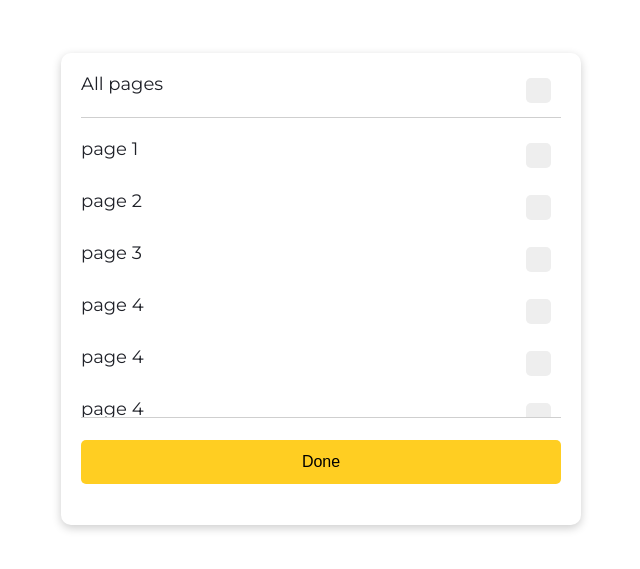
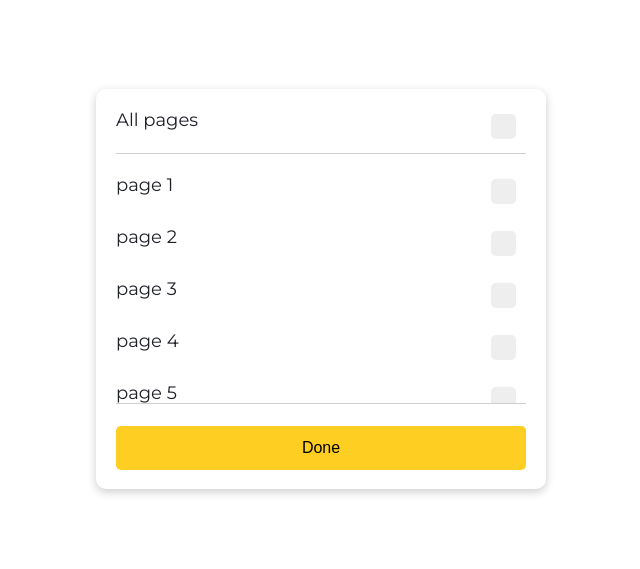
Before and after one commit to justJubair/ellty-test, a React (Vite) app: page / in a window 1280 px wide. Shown: the part 111-680 px from the top of the page, without its empty margins (319-959 px from the left). Built offline with nearby package versions, Linux system fonts and the light colour scheme.

Commit message:
Add: checkbox color changed for odd and even

```diff
--- a/src/App.Module.css
+++ b/src/App.Module.css
@@ -9,13 +9,10 @@
 }
 
 
-
-
-
 .container {
   box-shadow: 0 3px 10px rgb(0 0 0 / 0.2);
-  height: 59vh;
-  width: 65vh;
+  height: 400px;
+  width: 450px;
   border-radius: 10px;
   padding: 20px;
 }
@@ -39,7 +36,7 @@
 
 .row-collection {
   border-bottom: 1px solid rgb(207, 207, 207);
-  height: 300px;
+  height: 250px;
   overflow: auto;
 }
 
@@ -95,10 +92,18 @@ p {
   background-color: #eee;
 }
 
-/* When the checkbox is checked, add a blue background */
-.container input:checked ~ .checkmark {
-  background-color: #2196f3;
+
+/* Change color for checked odd checkboxes */
+.container input[type="checkbox"].odd-checkbox:checked + .checkmark {
+  background-color: #5087F8;
+  ;
 }
+
+
+.container input[type="checkbox"].even-checkbox:checked + .checkmark {
+  background-color: #2469F6;
+}
+
 
 /* Create the checkmark/indicator (hidden when not checked) */
 .checkmark:after {
--- a/src/App.jsx
+++ b/src/App.jsx
@@ -3,6 +3,8 @@ import "./App.Module.css";
 import toast from "react-hot-toast";
 
 const App = () => {
+
+
   const [selectAll, setSelectAll] = useState(false);
 
   // state to hold the values of multiple checkboxes
@@ -11,6 +13,8 @@ const App = () => {
     checkbox2: false,
     checkbox3: false,
     checkbox4: false,
+    checkbox5: false,
+    checkbox6: false,
   });
 
   // handle select all checkboxs
@@ -65,6 +69,7 @@ const App = () => {
               <label className="checkbox-container">
                 <input
                   type="checkbox"
+                  className="even-checkbox"
                   checked={selectAll}
                   onChange={handleSelectAllChange}
                 />
@@ -89,6 +94,7 @@ const App = () => {
                   <input
                     type="checkbox"
                     name="checkbox1"
+                    className="odd-checkbox"
                     checked={checkboxValues.checkbox1}
                     onChange={handleCheckboxChange}
                   />
@@ -110,6 +116,7 @@ const App = () => {
                   <input
                     type="checkbox"
                     name="checkbox2"
+                    className="even-checkbox"
                     checked={checkboxValues.checkbox2}
                     onChange={handleCheckboxChange}
                   />
@@ -131,6 +138,7 @@ const App = () => {
                   <input
                     type="checkbox"
                     name="checkbox3"
+                    className="odd-checkbox"
                     checked={checkboxValues.checkbox3}
                     onChange={handleCheckboxChange}
                   />
@@ -152,52 +160,58 @@ const App = () => {
                   <input
                     type="checkbox"
                     name="checkbox4"
+                    className="even-checkbox"
                     checked={checkboxValues.checkbox4}
                     onChange={handleCheckboxChange}
                   />
                   <span className="checkmark"></span>
                 </label>
               </div>
+
               <div
                 className="row"
                 style={
-                  checkboxValues.checkbox4
+                  checkboxValues.checkbox5
                     ? { textDecoration: "line-through" }
                     : {}
                 }
               >
-                <p>page 4</p>
+                <p>page 5</p>
 
                 <label className="checkbox-container">
                   <input
                     type="checkbox"
-                    name="checkbox4"
-                    checked={checkboxValues.checkbox4}
+                    name="checkbox5"
+                    className="odd-checkbox"
+                    checked={checkboxValues.checkbox5}
                     onChange={handleCheckboxChange}
                   />
                   <span className="checkmark"></span>
                 </label>
               </div>
+
               <div
                 className="row"
                 style={
-                  checkboxValues.checkbox4
+                  checkboxValues.checkbox6
                     ? { textDecoration: "line-through" }
                     : {}
                 }
               >
-                <p>page 4</p>
+                <p>page 6</p>
 
                 <label className="checkbox-container">
                   <input
                     type="checkbox"
-                    name="checkbox4"
-                    checked={checkboxValues.checkbox4}
+                    name="checkbox6"
+                    className="even-checkbox"
+                    checked={checkboxValues.checkbox6}
                     onChange={handleCheckboxChange}
                   />
                   <span className="checkmark"></span>
                 </label>
               </div>
+
             </div>
 
             <button onClick={handleUnselectAll} type="submit" className={`btn`}>
```
